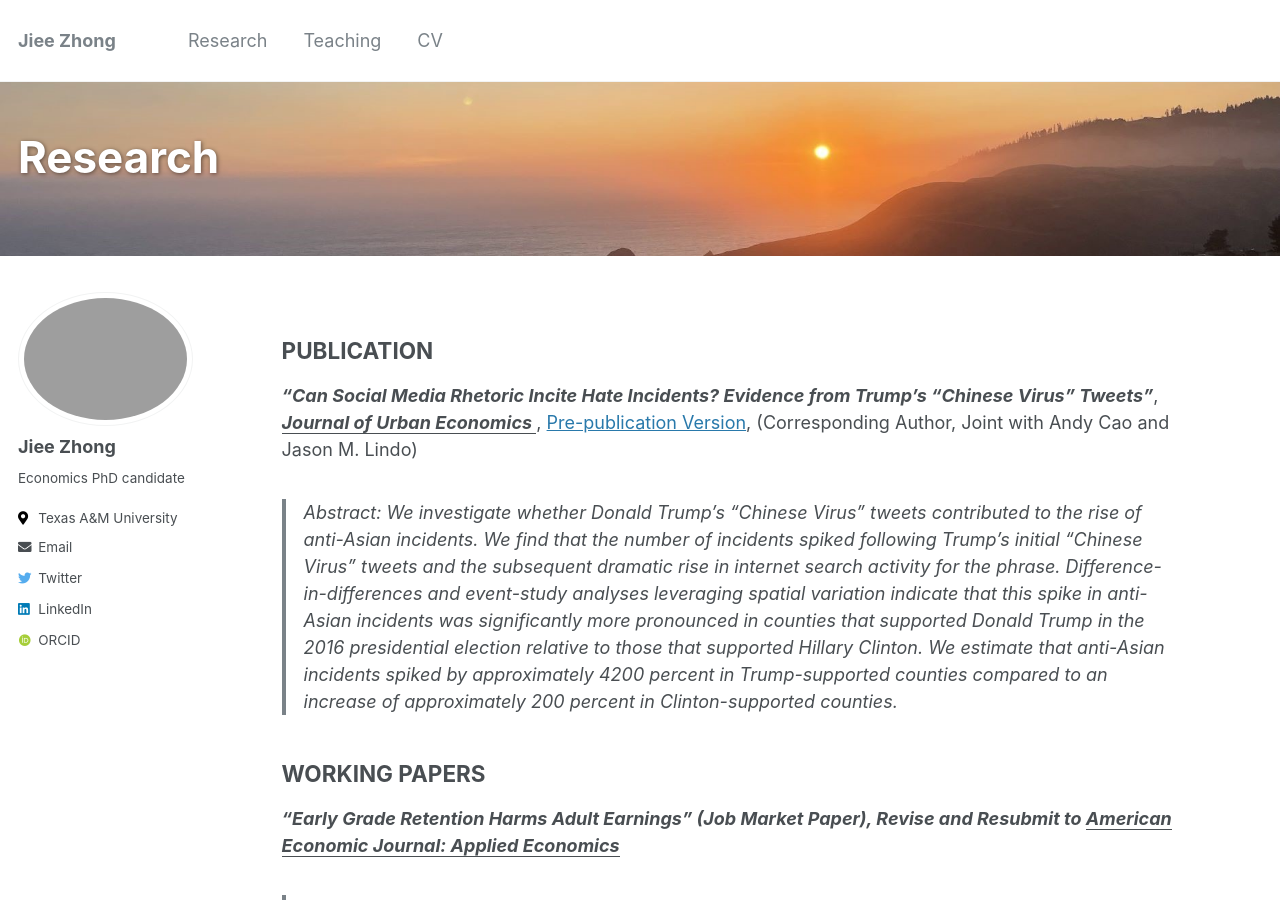
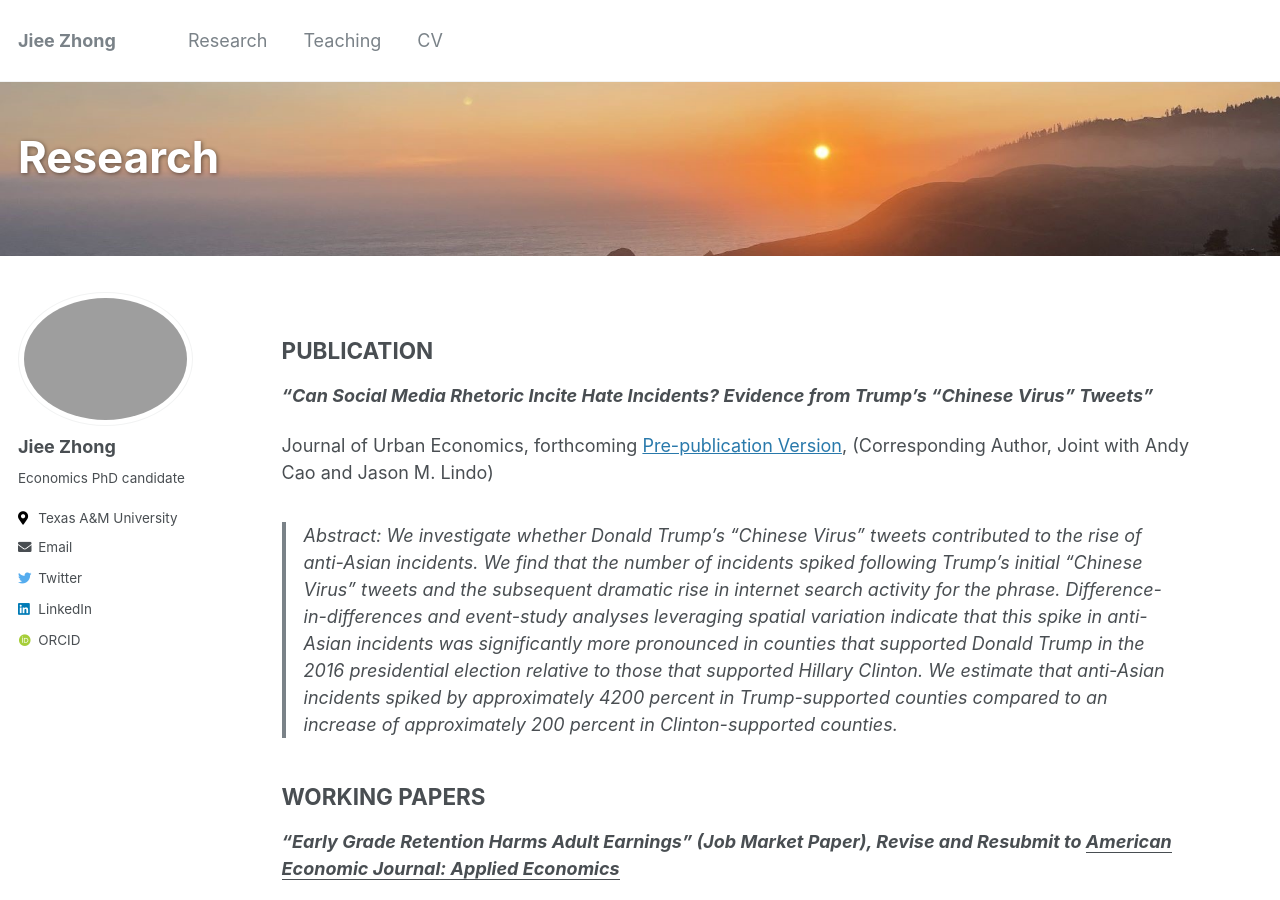
Before and after one commit to jieezhong/jieezhong.github.io, a Jekyll site: the page built from _pages/research.md, in a window 1280 px wide and 900 px high. Built offline with Jekyll 4.4.1, drawn with Linux system fonts in a browser that asks for light colours; some web fonts are replaced.

Commit message:
Update research.md

```diff
--- a/_pages/research.md
+++ b/_pages/research.md
@@ -9,7 +9,9 @@ header:
 ---
 ## PUBLICATION
 
-***"Can Social Media Rhetoric Incite Hate Incidents? Evidence from Trump's "Chinese Virus" Tweets"***, ***<ins> Journal of Urban Economics </ins>***, [Pre-publication Version](/files/pdf/TrumpTweets.pdf), (Corresponding Author, Joint with Andy Cao and Jason M. Lindo)
+***"Can Social Media Rhetoric Incite Hate Incidents? Evidence from Trump's "Chinese Virus" Tweets"***
+
+ Journal of Urban Economics, forthcoming [Pre-publication Version](/files/pdf/TrumpTweets.pdf), (Corresponding Author, Joint with Andy Cao and Jason M. Lindo)
 
 > Abstract: We investigate whether Donald Trump's "Chinese Virus" tweets contributed to the rise of anti-Asian incidents. We find that the number of incidents spiked following Trump’s initial “Chinese Virus” tweets and the subsequent dramatic rise in internet search activity for the phrase. Difference-in-differences and event-study analyses leveraging spatial variation indicate that this spike in anti-Asian incidents was significantly more pronounced in counties that supported Donald Trump in the 2016 presidential election relative to those that supported Hillary Clinton. We estimate that anti-Asian incidents spiked by approximately 4200 percent in Trump-supported counties compared to an increase of approximately 200 percent in Clinton-supported counties.
 
```
